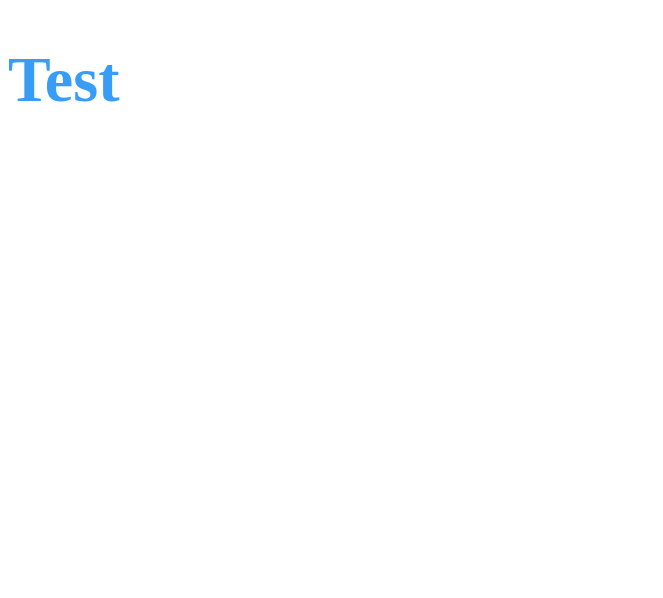
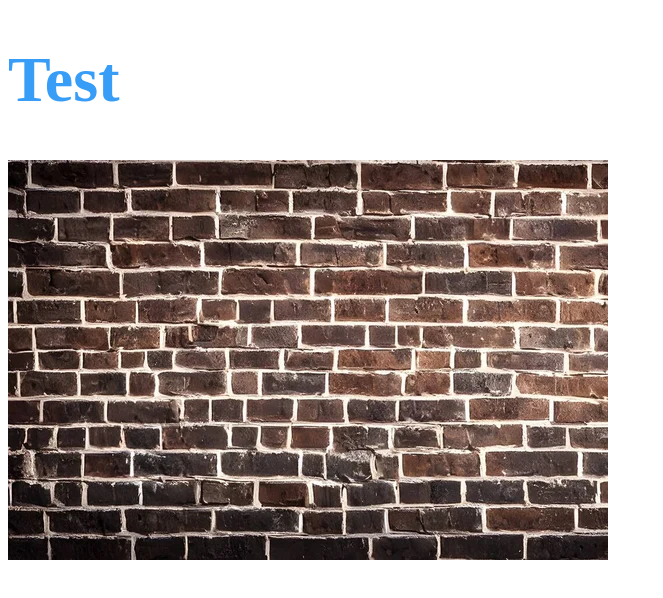
Before and after one commit to samzuo123/samzuo123.github.io, a plain HTML site: page index.html in a window 1280 px wide. Shown: the whole page, without its empty margins (0-663 px from the left). Drawn offline with Linux system fonts and the light colour scheme.

Commit message:
Update index.html

```diff
--- a/index.html
+++ b/index.html
@@ -9,7 +9,7 @@
 <body>
     <h1>Test</h1>
     <div class="img">
-<!--         <img src="bg1.jpg"> -->
+        <img src="bg1.jpg">
     </div>
 </body>
 </html>
```
